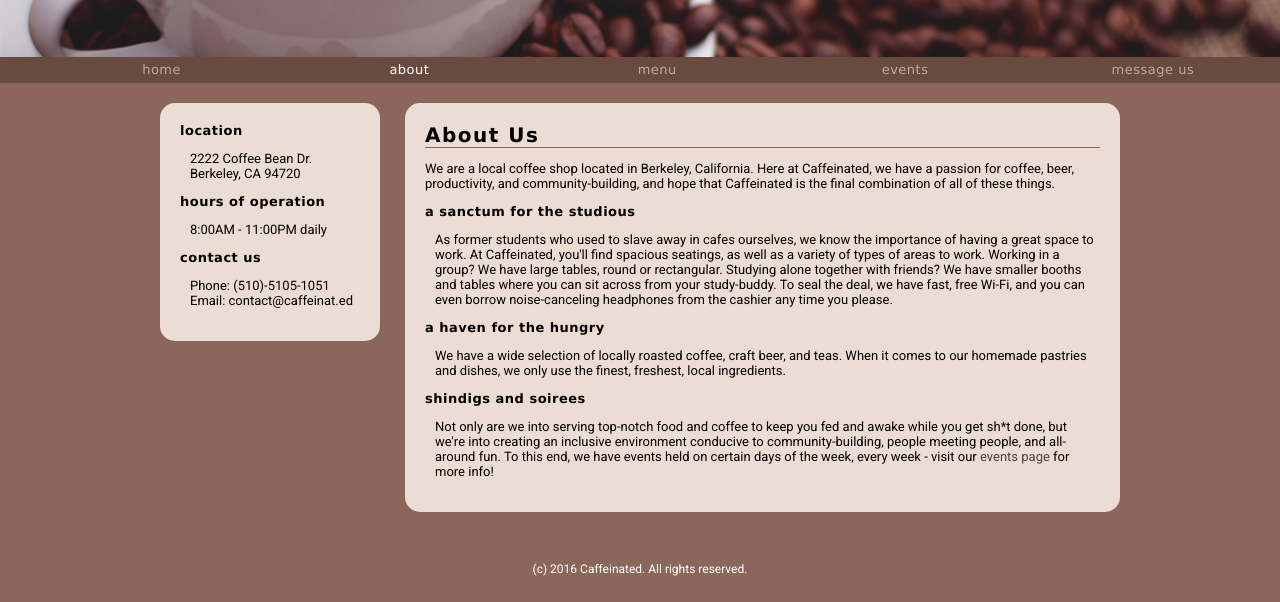
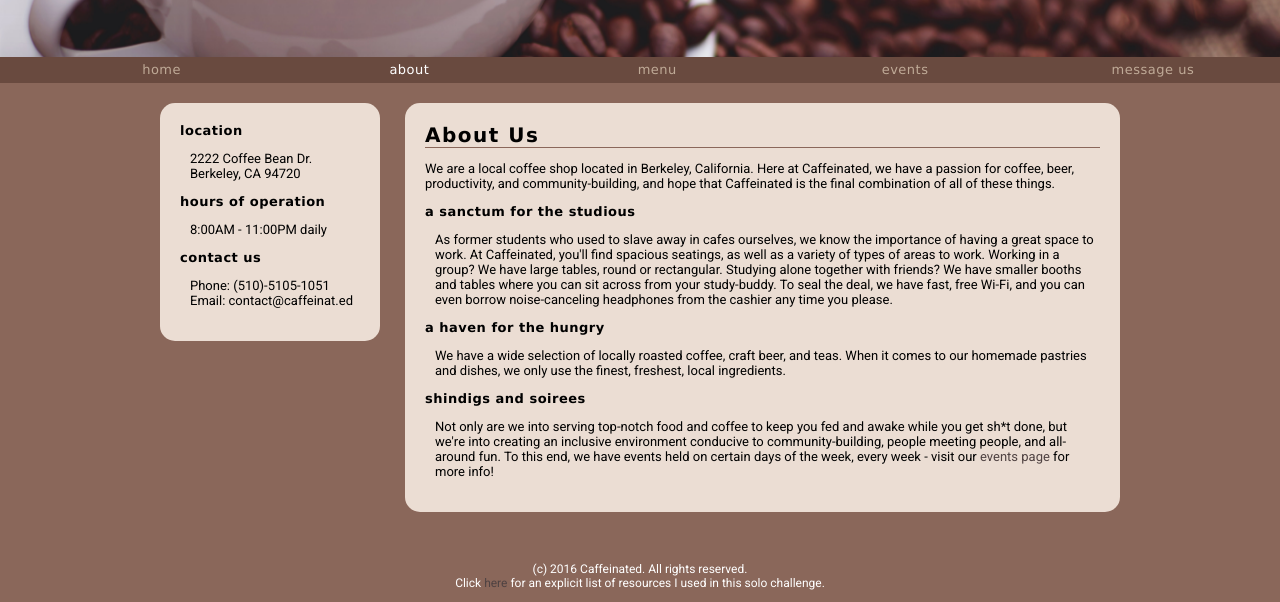
Before and after one commit to parkyngj/caffeinated, a plain HTML site: page about.html in a window 1280 px wide. Shown: the part 318-920 px from the top of the page. Drawn offline with Linux system fonts and the light colour scheme.

Commit message:
Add resources page link to footers on all pages

```diff
--- a/about.html
+++ b/about.html
@@ -78,7 +78,8 @@
 
   <footer>
     <p>
-      (c) 2016 Caffeinated. All rights reserved.
+      (c) 2016 Caffeinated. All rights reserved.<br>
+      Click <a href="resources.html">here</a> for an explicit list of resources I used in this solo challenge.
     </p>
   </footer>
 
```
Also changed, not shown: events.html (+2 -1 lines), menu.html (+2 -1 lines), message.html (+2 -1 lines).
